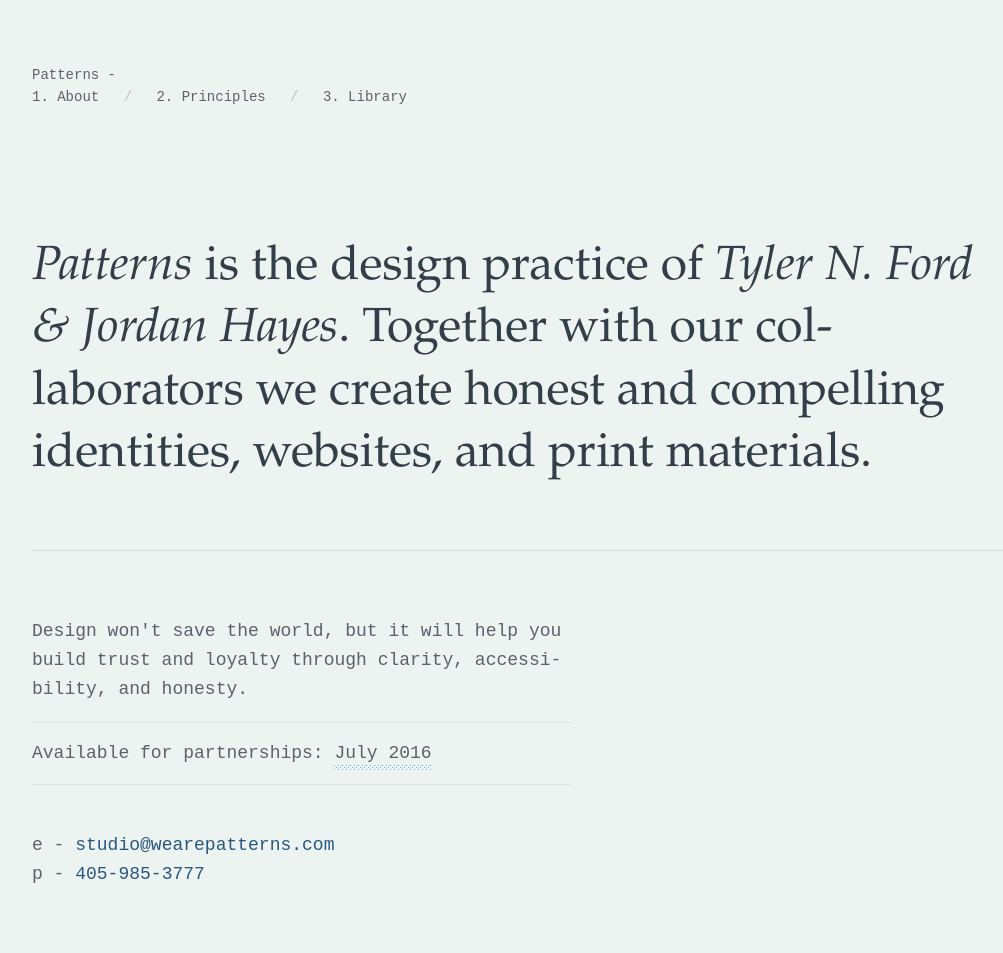
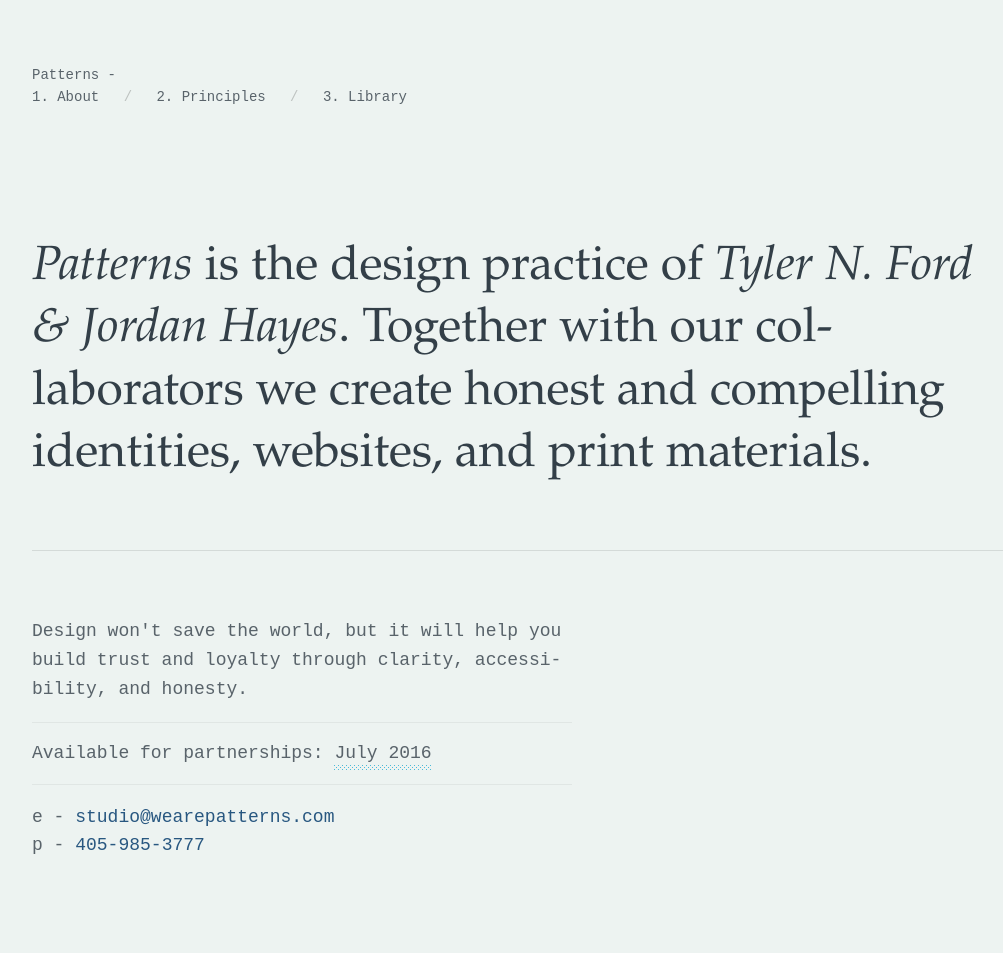
Before and after one commit to wearepatterns/wearepatterns.github.io, a Jekyll site: the page built from index.markdown, in a window 1280 px wide. Shown: the whole page, without its empty margins (32-1035 px from the left). Built offline with Jekyll 4.4.1, drawn with Linux system fonts in a browser that asks for light colours; after the commit the page ends 924 px from its top, so only the background shows below that.

Commit message:
Update layout.html

```diff
--- a/_layouts/layout.html
+++ b/_layouts/layout.html
@@ -7,6 +7,6 @@ layout: default
         <p class="pt3-l measure ">Design won't save the world, but it will help you build trust and loy&shy;al&shy;ty through clar&shy;i&shy;ty, ac&shy;ces&shy;si&shy;bil&shy;ity, and honesty.</p>
         <p class="pt3 pb3 bt bb b--black-05 measure ">Available for partnerships: <span class="dots ">July 2016</span></p>
         <!--t - <a class="link sc hc " href="http://www.twitter.com/wearepatterns ">@wearepatterns.com</a>-->
-        <br> e - <a class="link sc hc " href="mailto:studio@wearepatterns.com ">studio@wearepatterns.com</a>
+        e - <a class="link sc hc " href="mailto:studio@wearepatterns.com ">studio@wearepatterns.com</a>
         <br> p - <a class="link sc hc " href="tel:405-985-3777 ">405-985-3777</a>
 </section>
```
